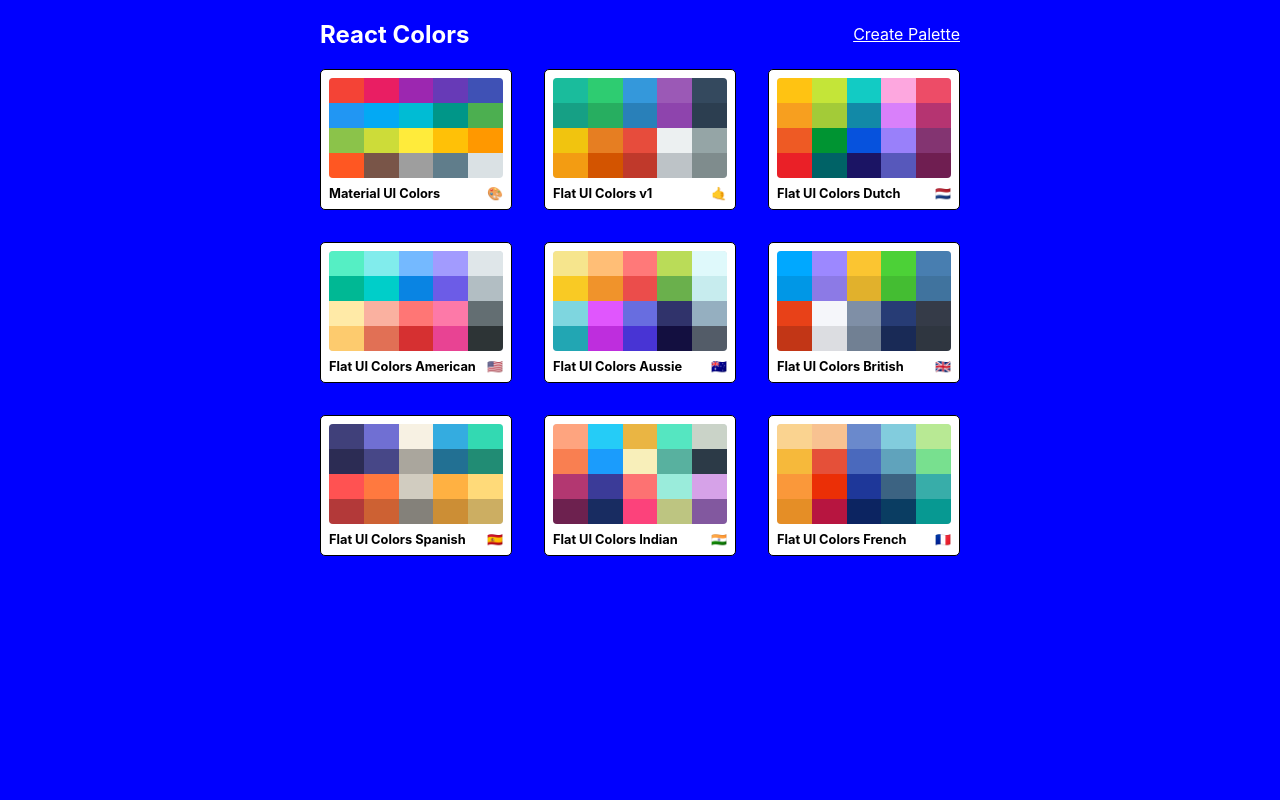
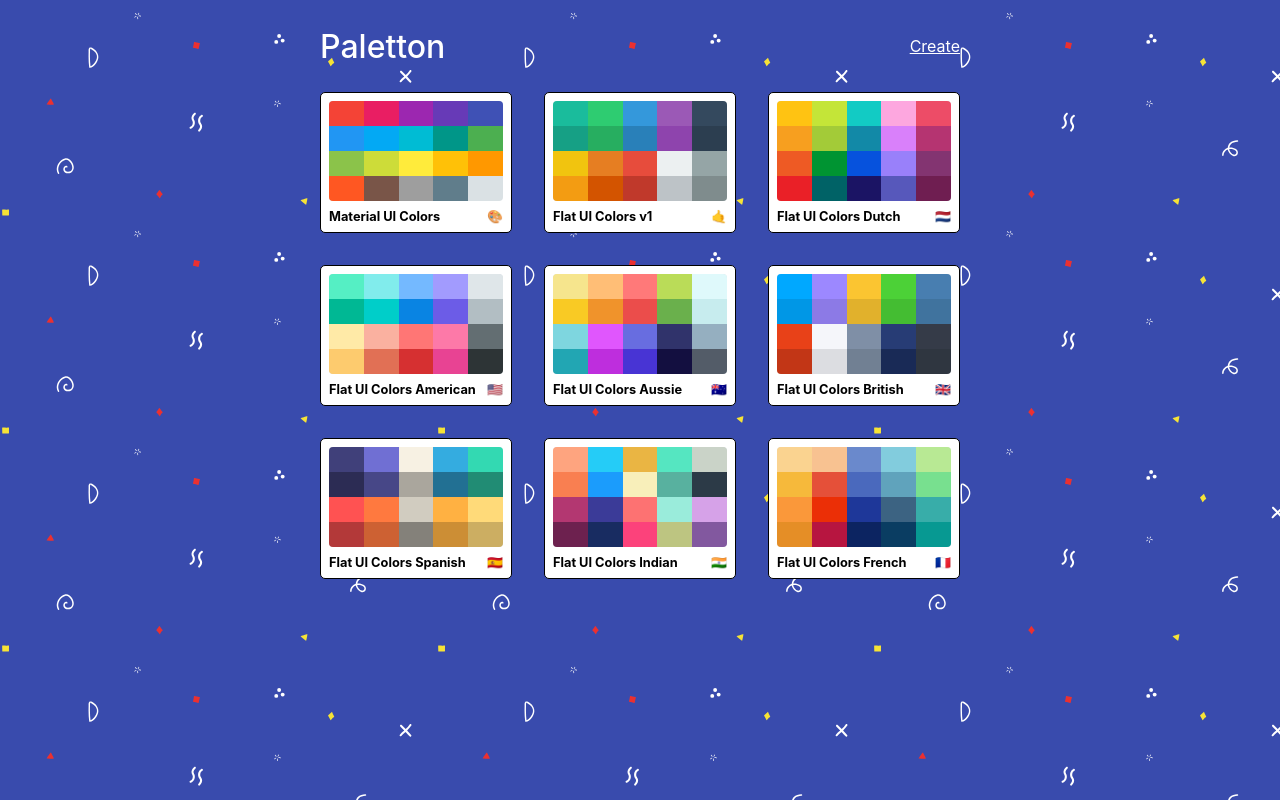
Before and after one commit to shikhar0208/Color-Palette-App, a React (Create React App) app: page / in a window 1280 px wide. Built offline with nearby package versions, Linux system fonts and the light colour scheme.

Commit message:
Add SVG background

```diff
--- a/src/PaletteList.js
+++ b/src/PaletteList.js
@@ -15,8 +15,8 @@
       <div className={classes.root}>
         <div className={classes.container}>
           <nav className={classes.nav}>
-            <h1>React Colors</h1>
-            <Link to='/palette/new'>Create Palette</Link>
+            <h1 className={classes.heading}>Paletton</h1>
+            <Link to='/palette/new'>Create </Link>
           </nav>
           <div className={classes.palettes}>
             {palettes.map((palette) => (
--- a/src/styles/PaletteListStyles.js
+++ b/src/styles/PaletteListStyles.js
@@ -1,12 +1,21 @@
 import sizes from './sizes';
-
+import bg from './bg.svg';
 export default {
   root: {
-    backgroundColor: "blue",
-    height: "100vh",
+    minHeight: "100vh",
     display: "flex",
     alignItems: "flex-start",
     justifyContent: "center",
+    backgroundColor: "#394bad",
+    backgroundImage: `url(${bg})`,
+    // overflow: "scroll"
+  },
+  heading: {
+    fontSize: "2rem",
+    fontWeight: "500",
+    [sizes.down("xs")]: {
+      fontSize: "1.5rem"
+    }
   },
   container: {
     width: "50%",
```
Also changed, not shown: src/styles/bg.svg (added).
